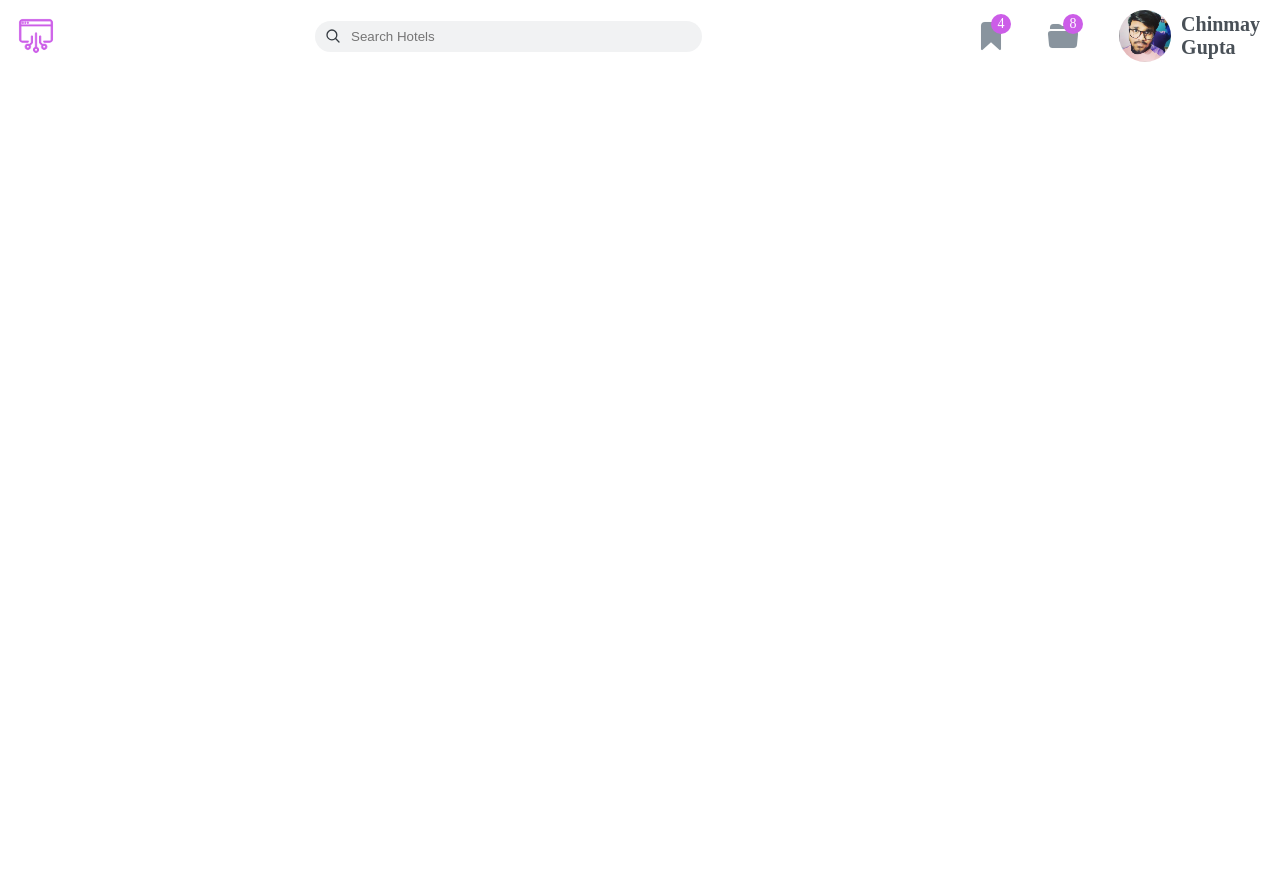
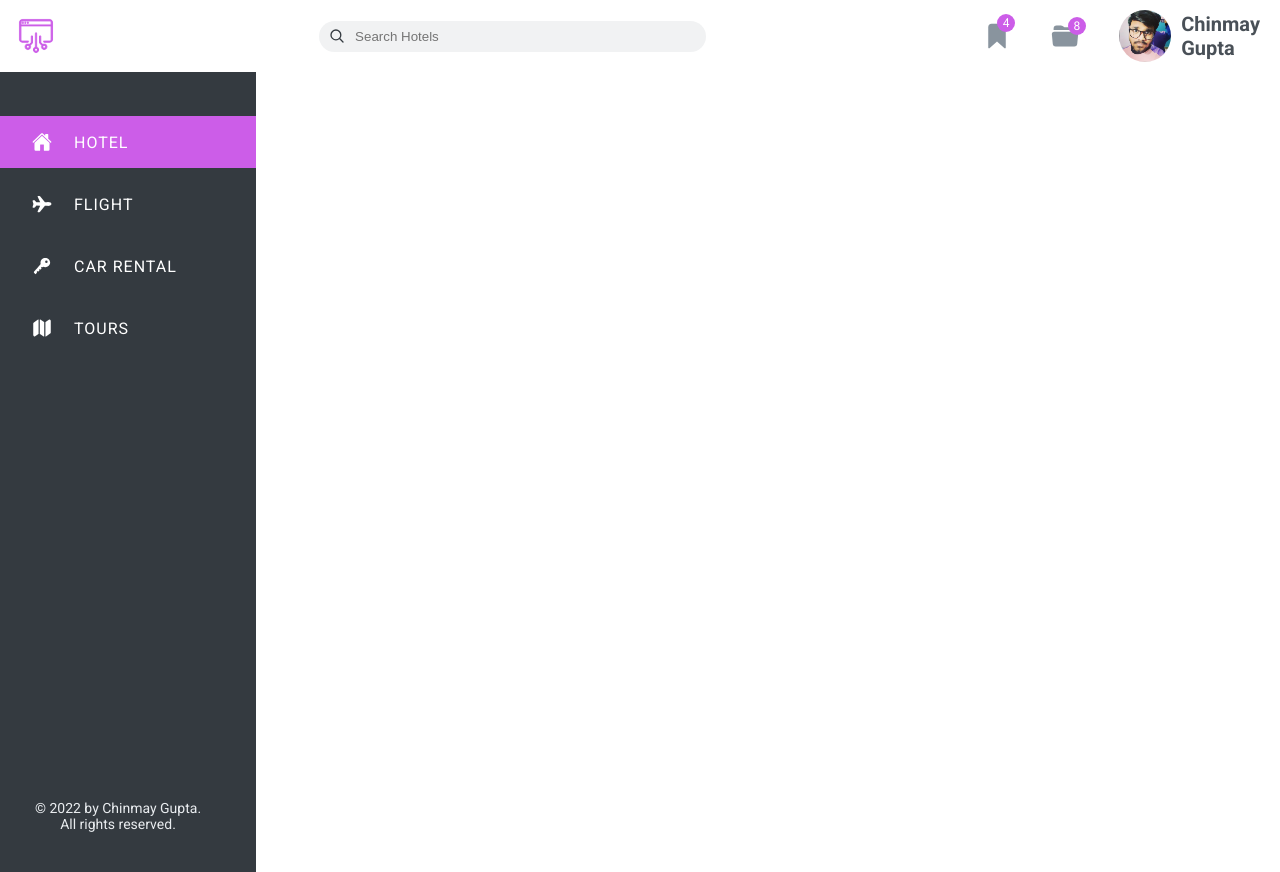
Before and after one commit to chinmay-gupta-2003/PWA-Hotel-Design, a plain HTML site: page index.html in a window 1280 px wide. Before the commit the page ends 800 px from the top, so only its background shows below. Drawn offline with nearby package versions, Linux system fonts and the light colour scheme; a web font is replaced by a local one.

Commit message:
Added side navigation

```diff
--- a/index.html
+++ b/index.html
@@ -53,7 +53,33 @@
         </div>
       </div>
     </header>
-    <main></main>
+    <main>
+      <div class="left-container">
+        <nav class="navigation-pane">
+          <ul class="navigation-list">
+            <li class="nav-list-item nav-link-active">
+              <ion-icon name="home"></ion-icon
+              ><a href="#"> <span>hotel</span></a>
+            </li>
+            <li class="nav-list-item">
+              <ion-icon name="airplane"></ion-icon
+              ><a href="#"><span>flight</span></a>
+            </li>
+            <li class="nav-list-item">
+              <ion-icon name="key"></ion-icon
+              ><a href="#"><span> car rental</span></a>
+            </li>
+            <li class="nav-list-item">
+              <ion-icon name="map"></ion-icon><a href="#"><span>tours</span></a>
+            </li>
+          </ul>
+        </nav>
+        <span class="copy-para"
+          >&copy; 2022 by Chinmay Gupta.<br />All rights reserved.
+        </span>
+      </div>
+      <div class="right-container"></div>
+    </main>
     <script
       type="module"
       src="https://unpkg.com/ionicons@5.5.2/dist/ionicons/ionicons.esm.js"
--- a/style.css
+++ b/style.css
@@ -9,6 +9,7 @@ html {
 }
 body {
   max-width: 144rem;
+  font-family: "Roboto", sans-serif;
 }
 header {
   height: 7.2rem;
@@ -51,9 +52,10 @@ header {
 }
 
 .search-box {
+  display: block;
   width: 100%;
   border: none;
-  padding: 0.8rem 1.4rem;
+  padding: 0.8rem 1.6rem;
   padding-left: 3.6rem;
   border-radius: 100px;
   background-color: #f1f2f3;
@@ -89,7 +91,7 @@ input[type="search"]::-webkit-search-results-decoration {
   height: 100%;
 }
 .notf-icon {
-  font-size: 3.2rem;
+  font-size: 2.8rem;
   color: #89949e;
   height: 100%;
   padding: 0 2rem;
@@ -108,7 +110,7 @@ input[type="search"]::-webkit-search-results-decoration {
   background-color: #e9ecef;
   transform: scaleY(0);
   left: 0;
-  transition: transform 0.2s, width cubic-bezier(1, 0, 0, 1) 0.3s 0.2s;
+  transition: transform 0.1s, width cubic-bezier(1, 0, 0, 1) 0.2s 0.1s;
 }
 .notf-icon:hover::before {
   transform: scale(1);
@@ -143,23 +145,101 @@ input[type="search"]::-webkit-search-results-decoration {
   position: absolute;
   display: block;
   background-color: #cc5de8;
-  height: 2rem;
-  width: 2rem;
+  height: 1.8rem;
+  width: 1.8rem;
   content: "";
   z-index: 2;
   border-radius: 50%;
-  left: 50%;
-  top: 20%;
   color: #fff;
-  font-weight: 100;
-  font-size: 1.4rem;
+  font-weight: 400;
+  font-size: 1.2rem;
   display: flex;
   justify-content: center;
   align-items: center;
 }
 .notf-icon:first-child::after {
   content: "4";
+  left: 50%;
+  top: 20%;
 }
 .notf-icon:nth-child(2)::after {
   content: "8";
+  left: 54%;
+  top: 24%;
 }
+.main {
+  display: flex;
+}
+.left-container {
+  width: 20%;
+  display: flex;
+  flex-direction: column;
+  justify-content: space-between;
+
+  background-color: #343a40;
+  height: 80rem;
+}
+.navigation-pane {
+  margin-top: 4.4rem;
+}
+.navigation-list {
+  display: flex;
+  flex-direction: column;
+  gap: 1rem;
+}
+.navigation-list li {
+  list-style: none;
+  font-size: 1.6rem;
+  padding: 1.6rem;
+  color: #fff;
+  text-transform: uppercase;
+  font-weight: 400;
+  letter-spacing: 1px;
+}
+
+.nav-list-item {
+  display: flex;
+  align-items: center;
+  gap: 2.2rem;
+  position: relative;
+}
+
+.nav-list-item a:link,
+a:visited {
+  text-decoration: none;
+  z-index: 1;
+  color: #fff;
+}
+
+.nav-list-item ion-icon {
+  font-size: 2rem;
+  margin-left: 1.6rem;
+}
+
+.copy-para {
+  text-align: center;
+  margin-left: -2rem;
+  font-size: 1.4rem;
+  color: #e9ecef;
+  margin-bottom: 4rem;
+}
+
+.nav-list-item:not(:first-child)::before {
+  content: "";
+  height: 100%;
+  width: 0.6rem;
+  position: absolute;
+  left: 0;
+  background-color: #cc5de8;
+  transform: scaleY(0);
+  transition: transform 0.2s, width cubic-bezier(1, 0, 0, 1) 0.3s 0.2s;
+}
+
+.nav-list-item:hover::before {
+  transform: scaleY(1);
+  width: 100%;
+}
+
+.nav-link-active {
+  background-color: #cc5de8;
+}
```
